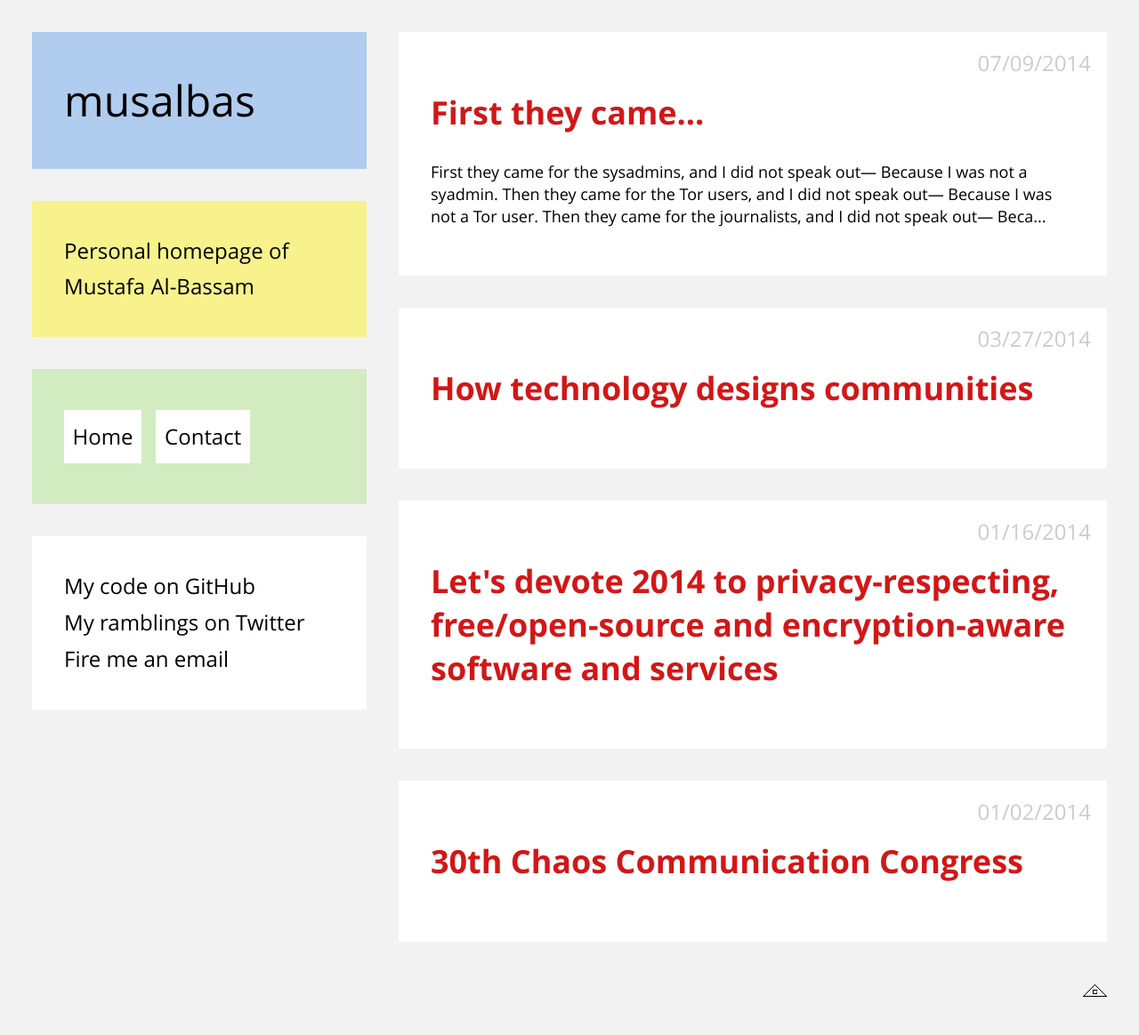
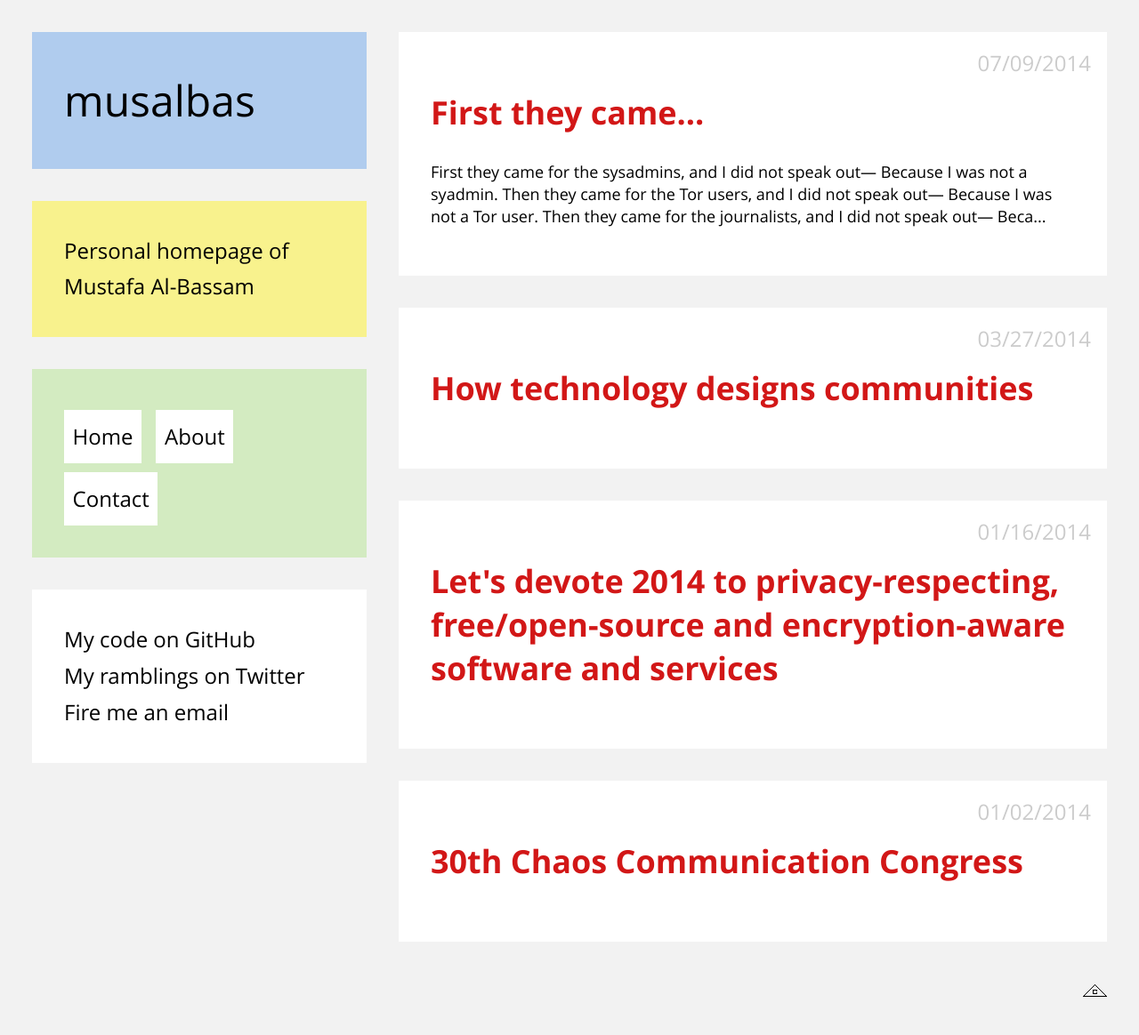
Before and after one commit to musalbas/musalbas.com-old, a Jekyll site: the page built from index.html, in a window 1280 px wide. Shown: the whole page at 89% size. Built offline with Jekyll 4.4.1, drawn with Linux system fonts in a browser that asks for light colours; Markdown is read by kramdown in place of the engine named in the settings.

Commit message:
Add about link

```diff
--- a/_layouts/default.html
+++ b/_layouts/default.html
@@ -38,6 +38,7 @@
 
         <nav class="module color4">
             <a href="/">Home</a>
+            <a href="/about.html">About</a>
             <a href="/contact.html">Contact</a>
         </nav>
 
```
